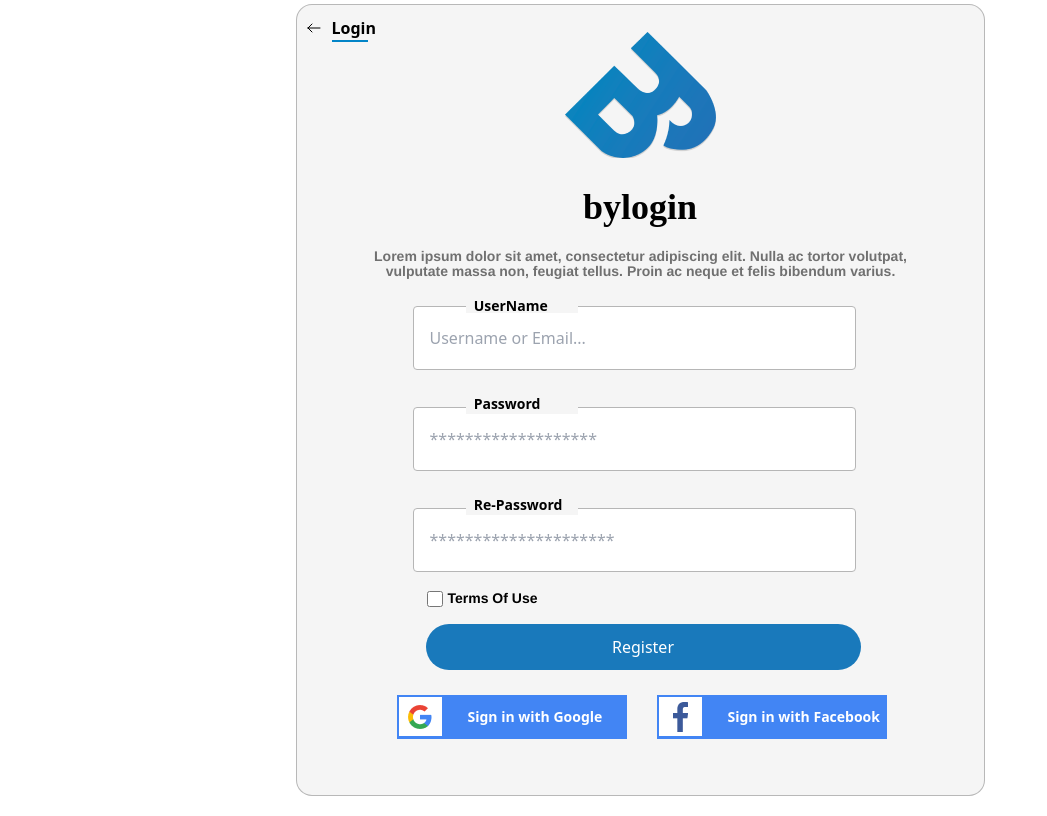
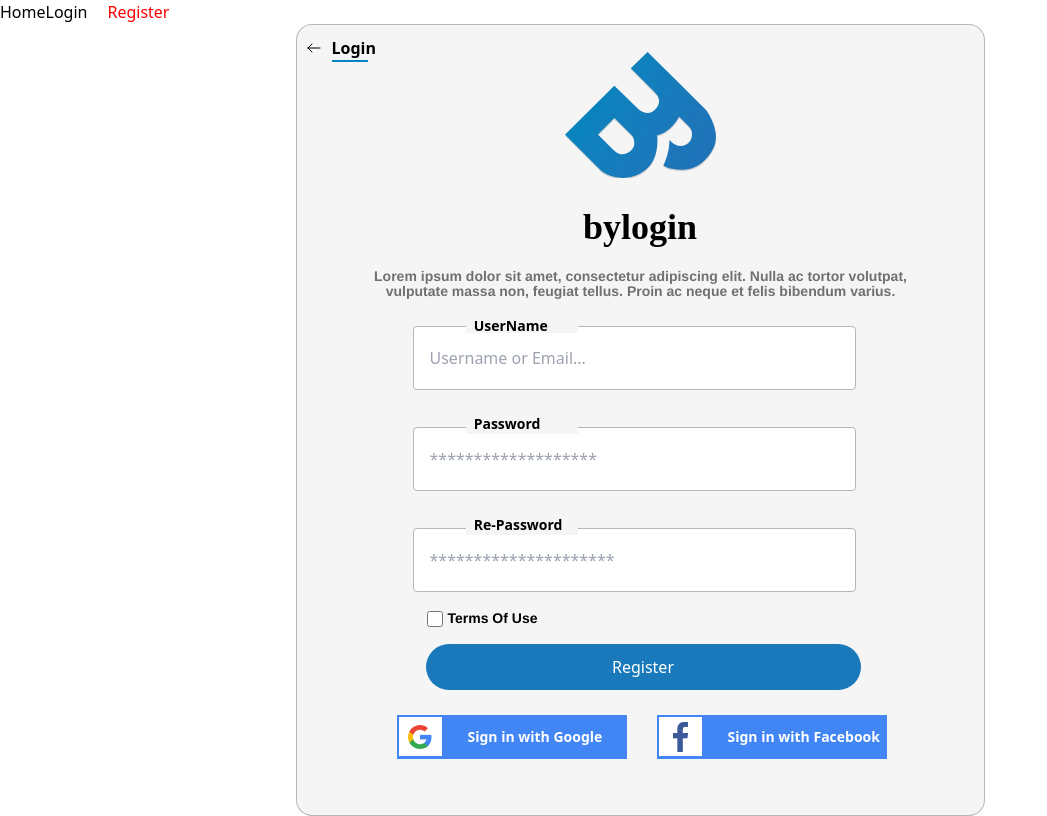
Before and after one commit to TruongTanNghia/Learn-Figma, a React (Vite) app: page /Register in a window 1280 px wide. Shown: the whole page, without its empty margins (0-1047 px from the left). Built offline with nearby package versions, Linux system fonts and the light colour scheme.

Commit message:
#1 feat: update label and input

```diff
--- a/src/components/Navbar.jsx
+++ b/src/components/Navbar.jsx
@@ -1,17 +1,25 @@
 
 import NavlinkActive from './NavlinkActive'
-
+ const navLinkStyle = ({ isActive }) => {
+    // css trực tiếp
+    return {
+      fontweight: isActive ? 'bold' : 'normal',
+      TextDecoderation: isActive ? 'none' : 'underline',
+      padding: isActive ? '10px 20px' : 'none',
+      color: isActive ? 'red' : '',
+    };
+  };
 const Navbar = () => {
   return (
     <>
 
-      <NavlinkActive  to="/">
+      <NavlinkActive  style={navLinkStyle}  to="/">
         Home
       </NavlinkActive>
-      <NavlinkActive  to="/Login">
+      <NavlinkActive  style={navLinkStyle} to="/Login">
         Login
       </NavlinkActive>
-      <NavlinkActive  to="/Register">
+      <NavlinkActive  style={navLinkStyle} to="/Register">
         Register
       </NavlinkActive>
     </>
--- a/src/pages/login/index.jsx
+++ b/src/pages/login/index.jsx
@@ -7,7 +7,7 @@ import { Link } from "react-router-dom";
 const Login = () => {
   return (
     <>
-      <div className="w-full h-screen flex justify-center items-center">
+      <div className= "w-[1728] h-[1117] flex justify-center items-center">
         <div className="w-[689px] h-[699px] bg-neutral-100 rounded-2xl border border-black border-opacity-25">
           <div className="absolute ml-[557px] mt-[19px] flex flex-row text-black text-base font-semibold font-COCOGOOSE">
             <Link
--- a/src/pages/regiester/index.jsx
+++ b/src/pages/regiester/index.jsx
@@ -6,7 +6,7 @@ import { Link } from "react-router-dom";
 const RegisterPage = () => {
   return (
     <>
-      <div className="w-full h-screen flex justify-center items-center">
+      <div className= "w-[1728] h-[1117] flex justify-center items-center">
         <div className="w-[689px] h-[792px] bg-neutral-100 rounded-2xl border border-black border-opacity-25">
           <div className=" ml-[10px] mt-[15px] w-[18px] h-[18px] absolute">
             <div className="w-[18px] h-[18px] mt-[3px] left-0 top-0 absolute">
@@ -46,7 +46,7 @@ const RegisterPage = () => {
 
                 <div className="pt-[37px] pl-[117px] pr-[129px] relative">
                 <div className="w-[443px] h-[64px] top-0 left-0 bg-neutral-100 rounded-[4px]  relative">
-                  <input type="password" className="w-full h-full rounded-[4px] border border-solid border-[#b6b6b6] pl-4" placeholder="*******************" />
+                  <input  className="w-full h-full rounded-[4px] border border-solid border-[#b6b6b6] pl-4" placeholder="*******************" />
                  <div className="absolute bg-neutral-100 h-[7px] left-[12%] top-[0] w-[112px]"></div>
                   <label className="absolute top-[-15%] left-[12%] text-center text-black font-semibold font-['Source Sans Pro' text-sm px-2 leading-none" htmlFor="password">Password</label>
                 </div>
--- a/src/routers/index.jsx
+++ b/src/routers/index.jsx
@@ -2,8 +2,8 @@ import { useRoutes } from "react-router-dom";
 import Login from "../pages/login";
 import Home from "../pages/Home";
 import RegisterPage from "../pages/regiester";
-import NavlinkActive from "../components/NavlinkActive.jsx";
 import OutletChild from "./outletChild";
+import Navbar from "../components/Navbar.jsx";
 
 const RouterPage = () => {
   const elements = useRoutes([
@@ -11,7 +11,7 @@ const RouterPage = () => {
       path:"/",
        element: (
         <OutletChild>
-          <NavlinkActive />
+          <Navbar />
         </OutletChild>
       ),
       children: [
```
